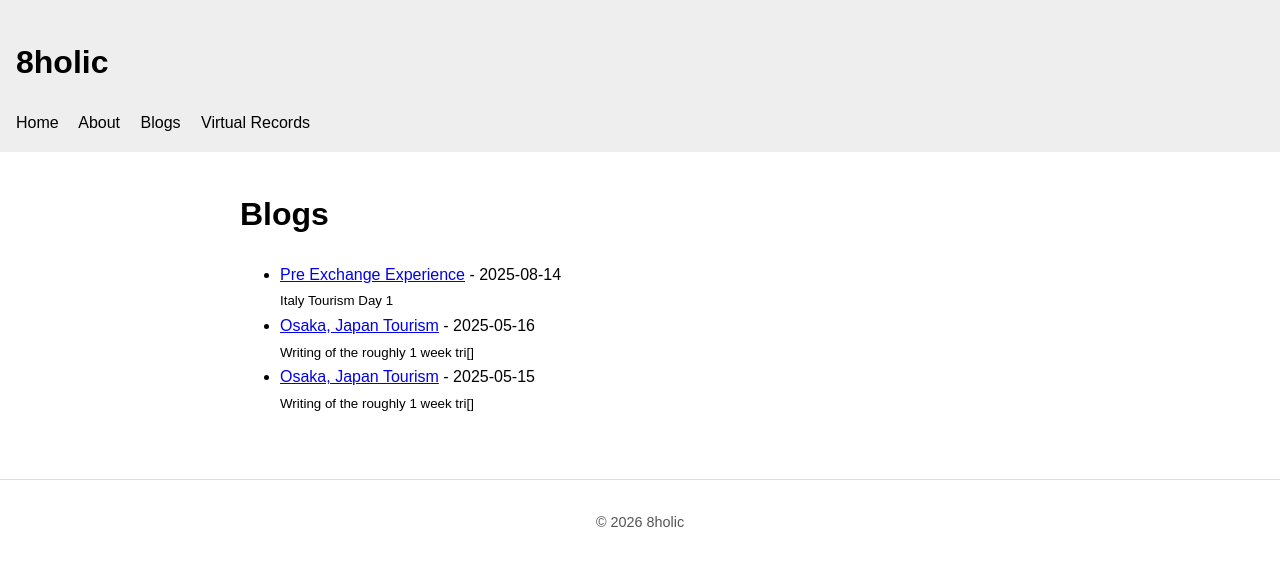
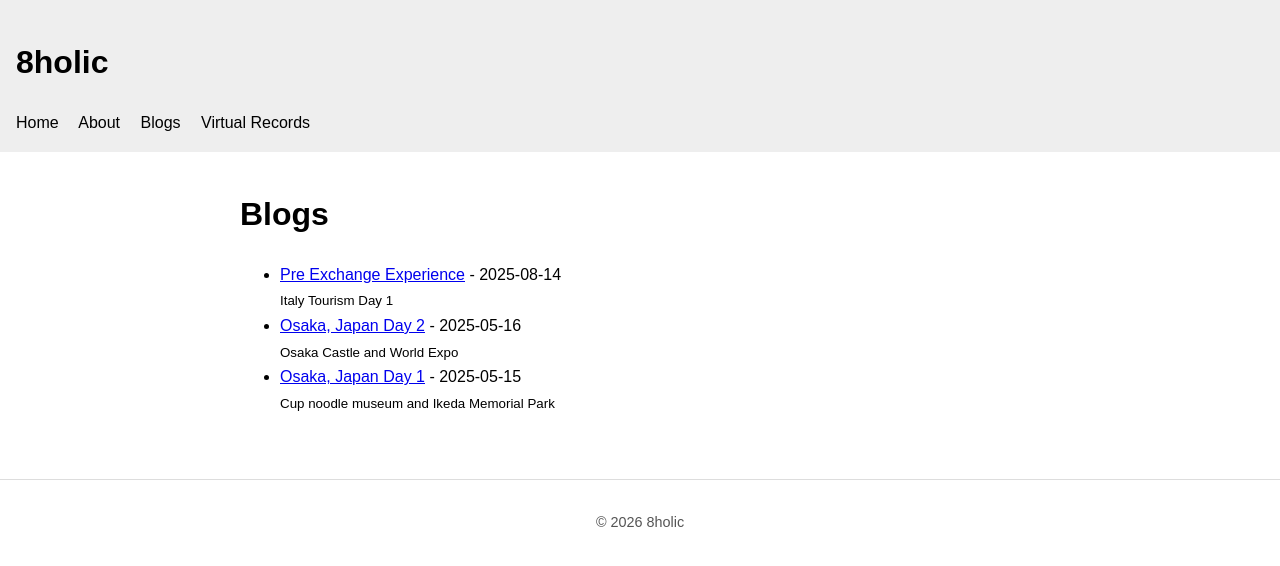
Before and after one commit to 8holic/8holic, a Jekyll site: the page built from blog.markdown, in a window 1280 px wide. Shown: the top 566 px of the page. Built offline with Jekyll 4.4.1, drawn with Linux system fonts in a browser that asks for light colours.

Commit message:
fix date

```diff
--- a/_blog/2025_05_15B.markdown
+++ b/_blog/2025_05_15B.markdown
@@ -1,9 +1,9 @@
 ---
 layout: post
-title: "Osaka, Japan Tourism"
+title: "Osaka, Japan Day 1"
 date: 2025_05_15
 categories: [Blog]
-description: "Writing of the roughly 1 week tri[]"
+description: "Cup noodle museum and Ikeda Memorial Park"
 location: "Osaka, Japan"
 
 ---
--- a/_blog/2025_05_16B.markdown
+++ b/_blog/2025_05_16B.markdown
@@ -1,9 +1,9 @@
 ---
 layout: post
-title: "Osaka, Japan Tourism"
+title: "Osaka, Japan Day 2"
 date: 2025_05_16
 categories: [Blog]
-description: "Writing of the roughly 1 week tri[]"
+description: "Osaka Castle and World Expo"
 location: "Osaka, Japan"
 
 ---
```
